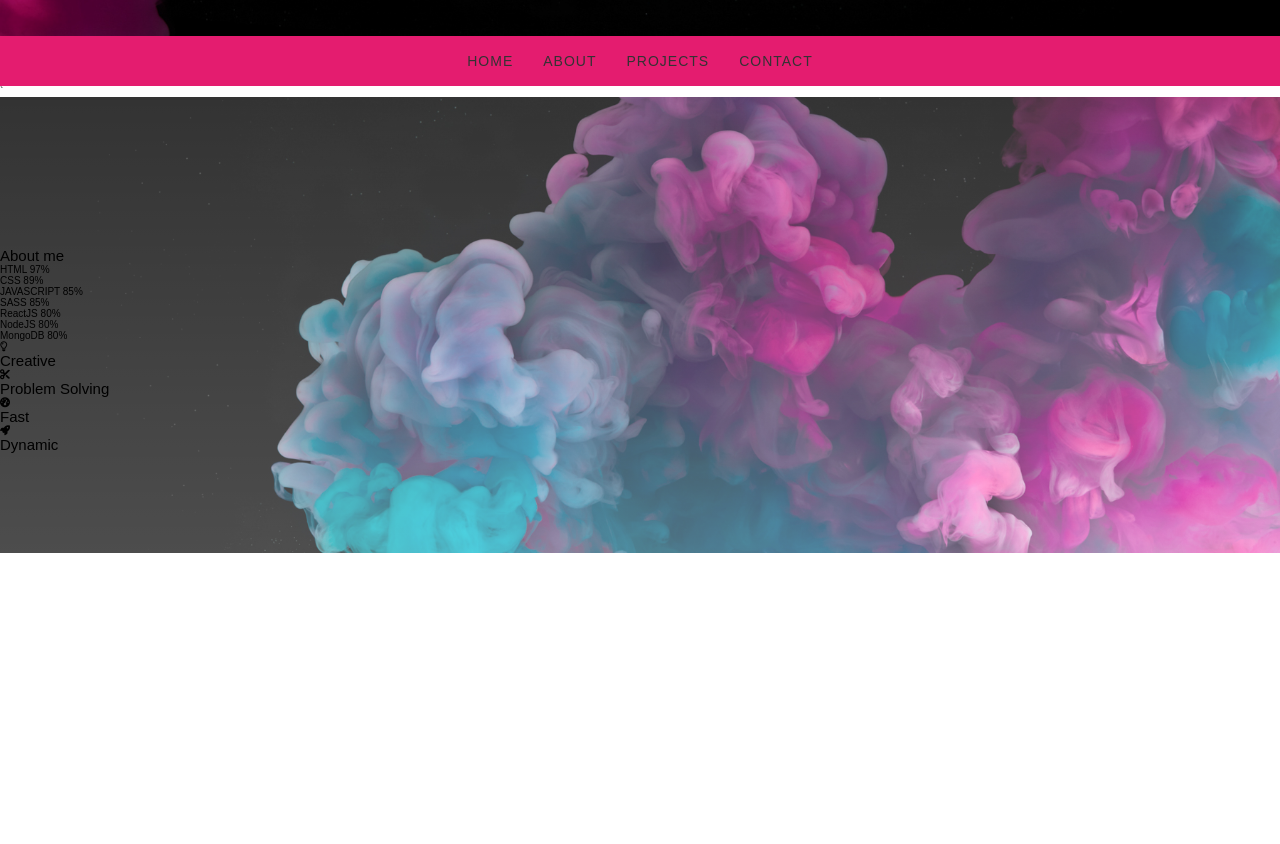
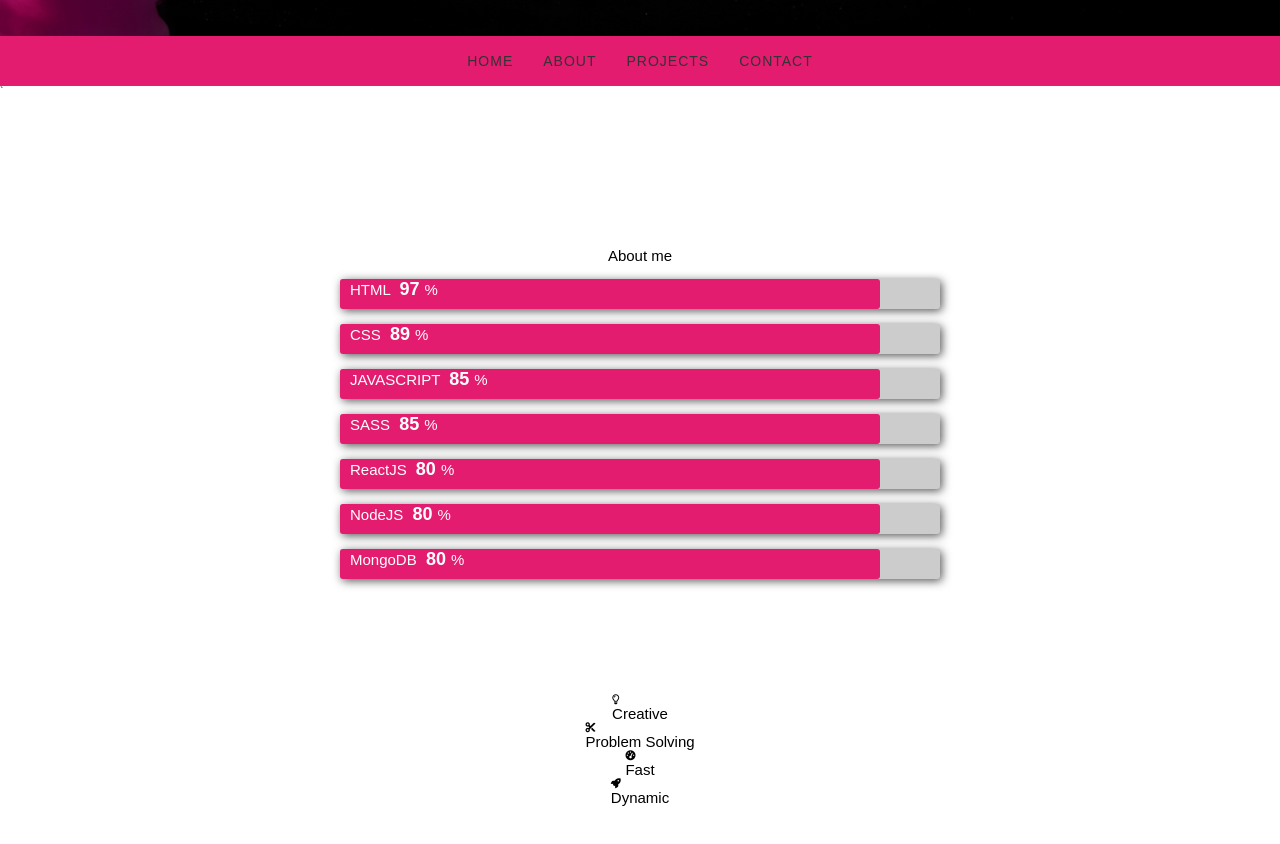
Before and after one commit to PradnyaTawar/Portfolio, a plain HTML site: page index.html in a window 1280 px wide. Shown: the part 764-1608 px from the top of the page. Before the commit the page ends 1317 px from the top, so only its background shows below. Drawn offline with Linux system fonts and the light colour scheme.

Commit message:
about me section

```diff
--- a/style.css
+++ b/style.css
@@ -102,7 +102,7 @@ html {
     font-size: 1.4rem;
     font-weight: 400;
     color: #333;
-    margin: 1.5rem ;
+    margin: 1.5rem;
     letter-spacing: 0.1rem;
     text-transform: uppercase;
     position: relative;
@@ -112,7 +112,8 @@ html {
 .navbar-link:hover {
     color: #fff;
 }
-.navbar-link::before{
+
+.navbar-link::before {
     content: "";
     width: 0;
     height: 0.2rem;
@@ -123,8 +124,8 @@ html {
     transition: width 0.2s;
 }
 
-.navbar-link:hover::before{
-width: 130%;
+.navbar-link:hover::before {
+    width: 130%;
 }
 
 /* section 2*/
@@ -132,9 +133,43 @@ width: 130%;
     width: 100%;
     height: 100%;
     padding: 15rem 0 10rem 0;
-    background: linear-gradient(rgba(255, 255, 255, 0.2),
-            rgba(255, 255, 255, 0.3)),
-        url(images/image2.jpg) center no-repeat;
-    background-size: cover;
+    background-color: #fff;
+    display: flex;
+    flex-direction: column;
+    align-items: center;
+  }
 
-}
+  .progress-bars-wrapper {
+    margin-bottom: 10rem;
+  }
+
+  .progress-bar {
+    width: 60rem;
+    height: 3rem;
+    background-color: #ccc;
+    margin: 1.5rem 0;
+    border-radius: 0.3rem;
+    box-shadow: 0.2rem 0.2rem 1rem #555;
+    position: relative;
+  }
+
+  .progress-text {
+    position: absolute;
+    left: 1rem;
+    font-size: 1.5rem;
+    color: #fff;
+  }
+
+  .progress-text span {
+    margin: 0 0.5rem;
+    font-size: 1.8rem;
+    font-weight: 700;
+  }
+
+  .progress-present {
+    width: 90%;
+    height: 100%;
+    background-color: #e41c6f;
+    border-radius: 0.3rem;
+    /* transition: width 0.5s 0.5s ease-in-out; */
+  }
```
Also changed, not shown: index.html (+1 -1 lines).
